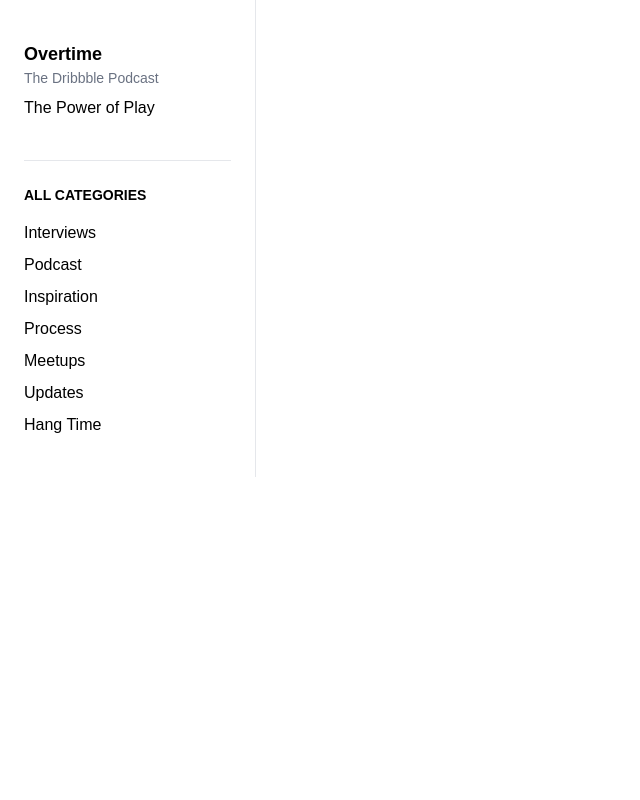
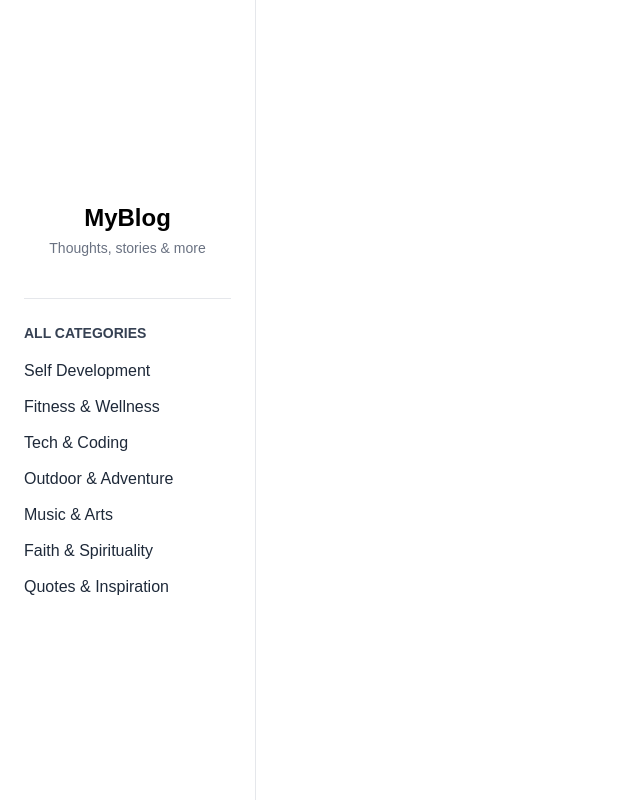
Before and after one commit to RosmeoP/myBlog, a Next.js app: page /blog in a window 1280 px wide. Shown: the whole page, without its empty margins (0-640 px from the left). Built offline with nearby package versions, Linux system fonts and the light colour scheme.

Commit message:
feat!: side bar working based on categories

```diff
--- a/src/app/blog/sideBar.js
+++ b/src/app/blog/sideBar.js
@@ -1,43 +1,43 @@
 import Link from "next/link";
 
 const categories = [
-  "Interviews",
-  "Podcast",
-  "Inspiration",
-  "Process",
-  "Meetups",
-  "Updates",
-  "Hang Time",
+  "Self Development",
+  "Fitness & Wellness",
+  "Tech & Coding",
+  "Outdoor & Adventure",
+  "Music & Arts",
+  "Faith & Spirituality",
+  "Quotes & Inspiration",
 ];
 
 export default function Sidebar() {
   return (
-    <aside className="w-full md:w-64 px-6 py-10 border-r border-gray-200">
-      {/* Featured Podcast */}
-      <div className="mb-10">
-        <h2 className="text-lg font-semibold text-black">Overtime</h2>
-        <p className="text-sm text-gray-500 mb-2">The Dribbble Podcast</p>
-        <Link href="#" className="text-base font-medium text-black hover:underline">
-          The Power of Play
-        </Link>
+    <aside className="fixed left-0 top-0 h-full w-64 border-r border-gray-200 bg-white flex flex-col items-center justify-center px-6 py-10">
+      {/* Title/Header like Dribbble */}
+      <div className="mb-10 text-center">
+        <h1 className="text-2xl font-bold text-black mb-1">MyBlog</h1>
+        <p className="text-sm text-gray-500">Thoughts, stories & more</p>
       </div>
 
-      <hr className="border-gray-200 mb-6" />
+      <hr className="w-full border-gray-200 mb-6" />
 
       {/* Categories */}
-      <div>
-        <h3 className="text-sm font-semibold uppercase text-black mb-4">All Categories</h3>
-        <ul className="space-y-2">
-          {categories.map((cat) => (
+      <div className="w-full">
+        <h3 className="text-sm font-semibold uppercase text-gray-700 mb-4">All Categories</h3>
+        <ul className="space-y-3">
+          {categories.map((cat) => {
+            const slug = cat.toLowerCase().replace(/\s+/g, "-").replace(/&/g, "and");
+            return (
               <li key={cat}>
                 <Link
-                href={`/category/${cat.toLowerCase().replace(/\s+/g, "-")}`}
-                className="text-base text-black hover:underline"
+                  href={`/categories/${slug}`}
+                  className="block text-base text-gray-800 hover:text-black hover:underline"
                 >
                   {cat}
                 </Link>
               </li>
-          ))}
+            );
+          })}
         </ul>
       </div>
     </aside>
--- /dev/null
+++ b/src/app/categories/[slug]/page.js
@@ -0,0 +1,33 @@
+"use client";
+import { useParams } from "next/navigation";
+
+const allPosts = [
+  { title: "How to Learn React", category: "tech-coding" },
+  { title: "Top Hiking Spots", category: "outdoor-adventure" },
+  { title: "Daily Meditation Guide", category: "faith-and-spirituality" },
+  { title: "Self Discipline Tips", category: "self-development" },
+  { title: "Full-Body Workout", category: "fitness-and-wellness" },
+];
+
+export default function CategoryPage() {
+  const { slug } = useParams();
+  const readableName = slug.replace(/-/g, " ");
+
+  const filteredPosts = allPosts.filter((post) => post.category === slug);
+
+  return (
+    <div className="p-6">
+      <h1 className="text-2xl font-bold capitalize mb-4">Category: {readableName}</h1>
+
+      {filteredPosts.length > 0 ? (
+        <ul className="space-y-2">
+          {filteredPosts.map((post, idx) => (
+            <li key={idx} className="text-lg">{post.title}</li>
+          ))}
+        </ul>
+      ) : (
+        <p className="text-gray-500">No posts in this category yet.</p>
+      )}
+    </div>
+  );
+}
```
Lines whose indentation alone changed are shown as unchanged.
